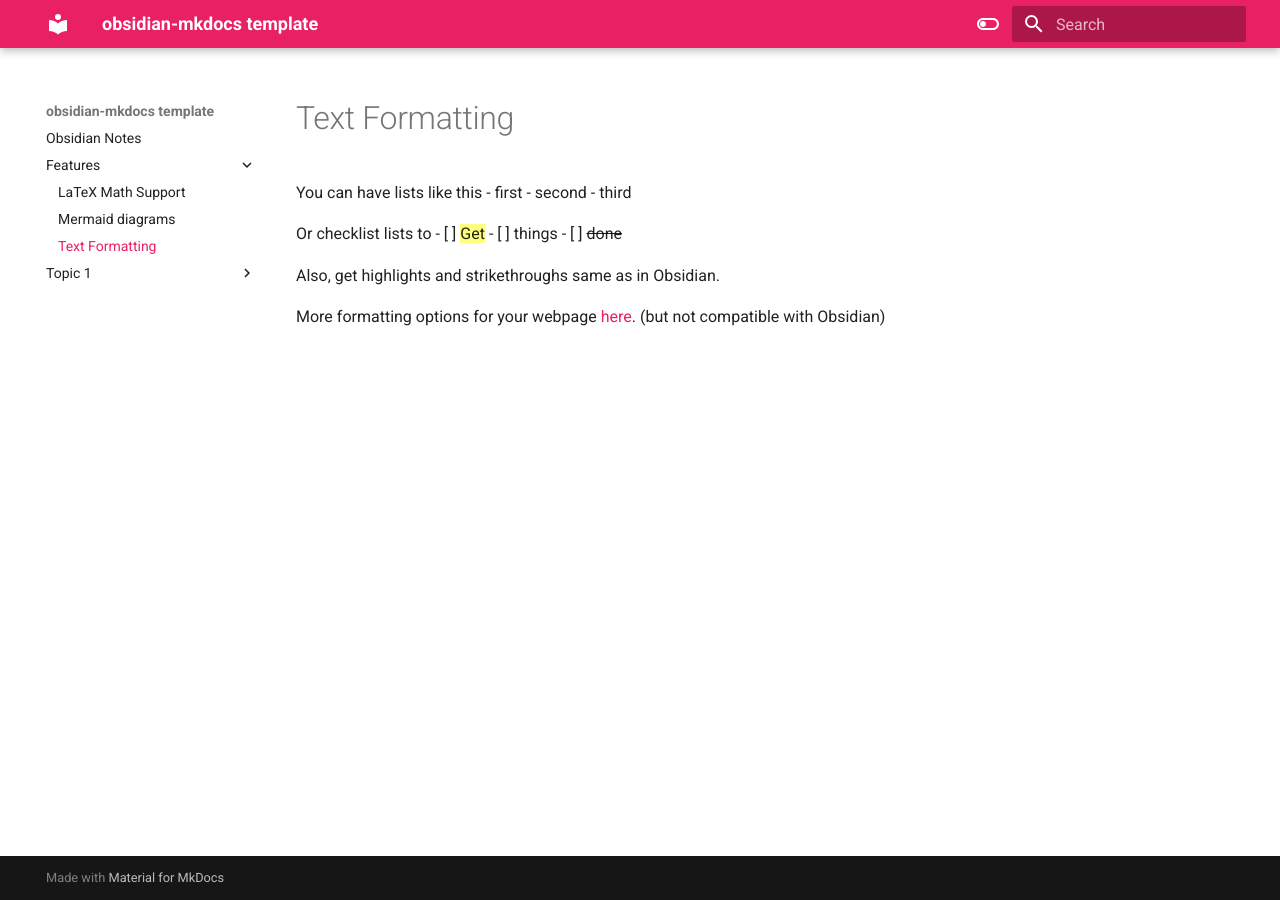
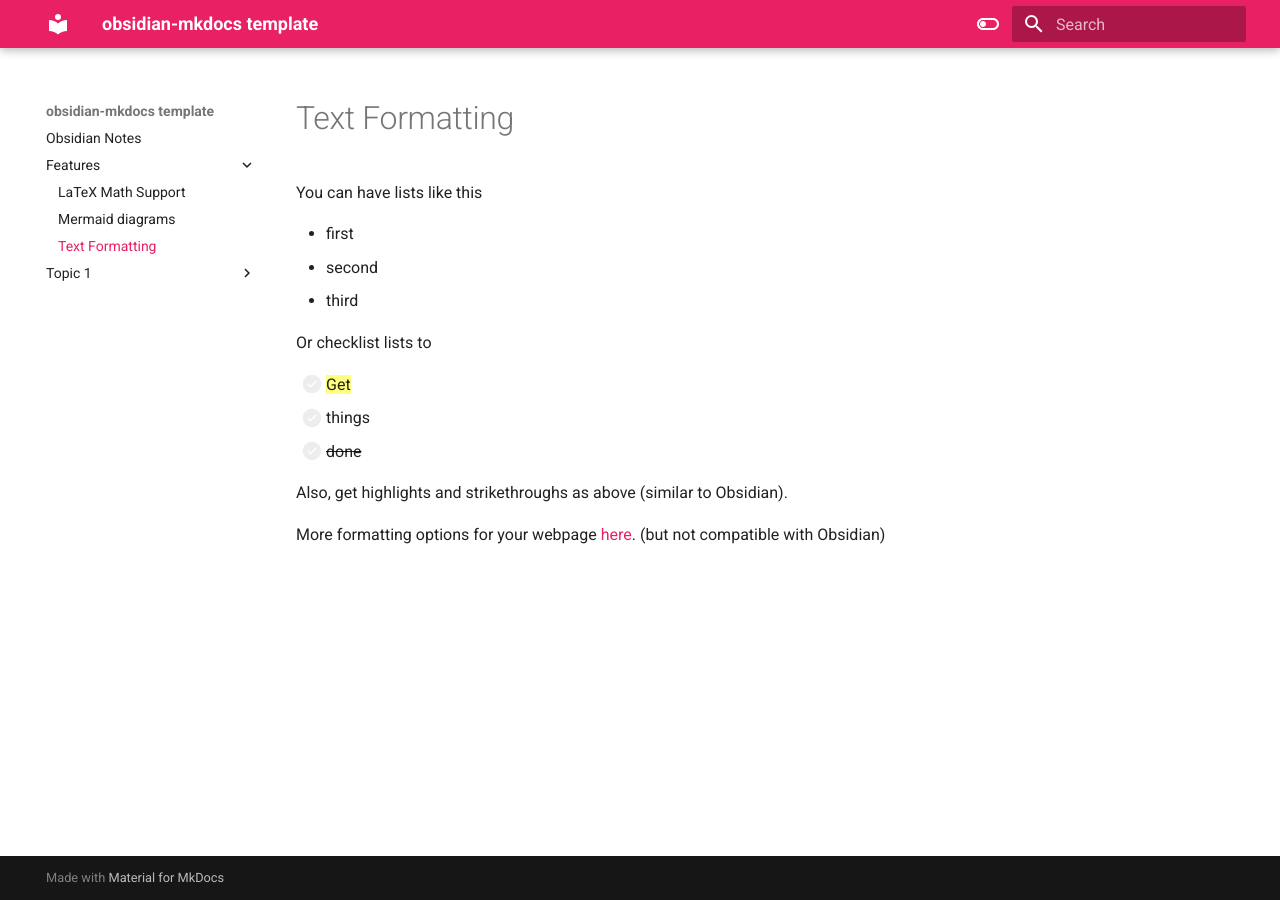
Before and after one commit to jobindjohn/obsidian-publish-mkdocs, an MkDocs documentation site: the page built from docs/Features/Text Formatting.md, in a window 1280 px wide. Built offline with MkDocs 1.6.1 and Material for MkDocs 9.7.7, drawn with Linux system fonts in a browser that asks for light colours.

Commit message:
Fix formating example

```diff
--- a/docs/Features/Text Formatting.md
+++ b/docs/Features/Text Formatting.md
@@ -1,16 +1,18 @@
 # Text Formatting
 
 You can have lists like this
+
 - first
 - second
 - third
 
 Or checklist lists to
+
 - [ ] ==Get==
 - [ ] things
 - [ ] ~~done~~
 
-Also, get highlights and strikethroughs same as in Obsidian.
+Also, get highlights and strikethroughs as above (similar to Obsidian).
 
 
 More formatting options for your webpage [here](https://squidfunk.github.io/mkdocs-material/reference/formatting/#highlighting-changes). (but not compatible with Obsidian)
```
